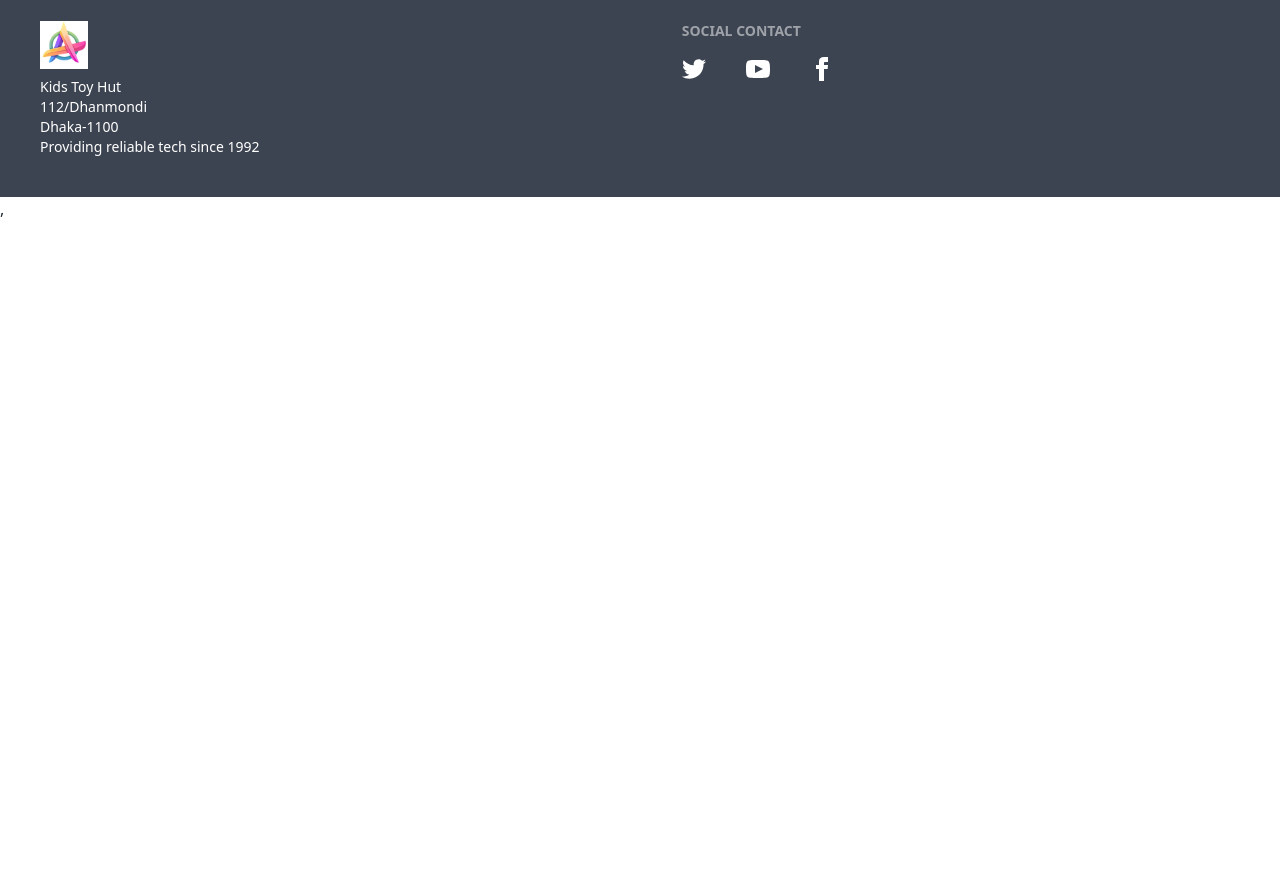
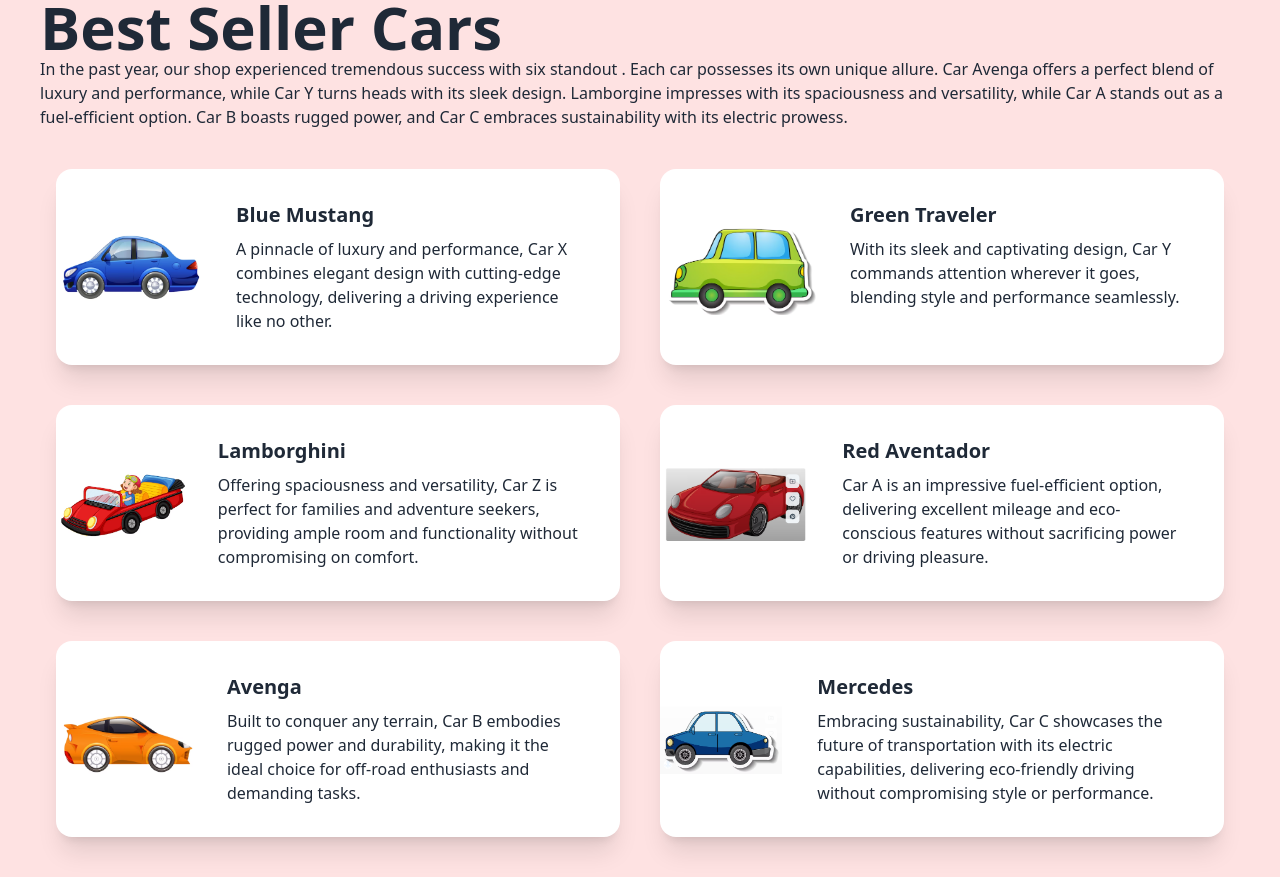
Before and after one commit to rrtechmart/kids-toy-hut-client, a React (Vite) app: page / in a window 1280 px wide. Shown: the part 1920-2797 px from the top of the page. Before the commit the page ends 2141 px from the top, so only its background shows below. Built offline with nearby package versions, Linux system fonts and the light colour scheme; no server answers.

Commit message:
I made some adjustment as per needed

```diff
--- a/src/page/Home/BestSeller.jsx
+++ b/src/page/Home/BestSeller.jsx
@@ -5,30 +5,72 @@ import bs4 from '../../assets/image/best seller/bs-4.png'
 import bs5 from '../../assets/image/best seller/bs-5.png'
 import bs6 from '../../assets/image/best seller/bs-6.png'
 
+
 const BestSeller = () => {
     return (
+        <div className='bg-red-100 p-10 rounded-lg mb-10'>
+
             <div>
+                <h1 className='text-6xl font-bold'>Best Seller Cars</h1>
+                <p>
+                    In the past year, our shop experienced tremendous success with six standout . Each car possesses its own unique allure. Car Avenga offers a perfect blend of luxury and performance, while Car Y turns heads with its sleek design. Lamborgine impresses with its spaciousness and versatility, while Car A stands out as a fuel-efficient option. Car B boasts rugged power, and Car C embraces sustainability with its electric prowess.
+                </p>
+            </div>
 
+            <div className='grid grid-cols-2 gap-10 px-4 py-10'>
                 <div className="card card-side bg-base-100 shadow-xl">
                     <figure><img src={bs1} alt="Movie" /></figure>
                     <div className="card-body">
-                    <h2 className="card-title">X</h2>
+                        <h2 className="card-title font-bold">  Blue Mustang</h2>
                         <p>A pinnacle of luxury and performance, Car X combines elegant design with cutting-edge technology, delivering a driving experience like no other.</p>
 
                     </div>
                 </div>
 
                 <div className="card card-side bg-base-100 shadow-xl">
-                <figure><img src={bs1} alt="Movie" /></figure>
+                    <figure><img src={bs2} alt="Movie" /></figure>
                     <div className="card-body">
-                    <h2 className="card-title">X</h2>
-                    <p>A pinnacle of luxury and performance, Car X combines elegant design with cutting-edge technology, delivering a driving experience like no other.</p>
+                        <h2 className="card-title font-bold"> Green Traveler</h2>
+                        <p>With its sleek and captivating design, Car Y commands attention wherever it goes, blending style and performance seamlessly.</p>
+
+                    </div>
+                </div>
+                <div className="card card-side bg-base-100 shadow-xl">
+                    <figure><img src={bs3} alt="Movie" /></figure>
+                    <div className="card-body">
+                        <h2 className="card-title font-bold"> Lamborghini </h2>
+                        <p>Offering spaciousness and versatility, Car Z is perfect for families and adventure seekers, providing ample room and functionality without compromising on comfort.</p>
+
+                    </div>
+                </div>
+                <div className="card card-side bg-base-100 shadow-xl">
+                    <figure><img src={bs4} alt="Movie" /></figure>
+                    <div className="card-body">
+                        <h2 className="card-title font-bold"> Red Aventador </h2>
+                        <p>Car A is an impressive fuel-efficient option, delivering excellent mileage and eco-conscious features without sacrificing power or driving pleasure.</p>
+
+                    </div>
+                </div>
+                <div className="card card-side bg-base-100 shadow-xl">
+                    <figure><img src={bs5} alt="Movie" /></figure>
+                    <div className="card-body">
+                        <h2 className="card-title font-bold"> Avenga </h2>
+                        <p>Built to conquer any terrain, Car B embodies rugged power and durability, making it the ideal choice for off-road enthusiasts and demanding tasks.</p>
+
+                    </div>
+                </div>
+                <div className="card card-side bg-base-100 shadow-xl">
+                    <figure><img src={bs6} alt="Movie" /></figure>
+                    <div className="card-body">
+                        <h2 className="card-title font-bold"> Mercedes </h2>
+                        <p>Embracing sustainability, Car C showcases the future of transportation with its electric capabilities, delivering eco-friendly driving without compromising style or performance.</p>
 
                     </div>
                 </div>
 
 
             </div>
+        </div>
     );
 };
 
--- a/src/page/Home/Home/Home.jsx
+++ b/src/page/Home/Home/Home.jsx
@@ -2,16 +2,19 @@ import { Outlet } from "react-router-dom";
 import Banner from "../Banner/Banner";
 import Gallery from "../Gallery/Gallery";
 import Toys from "../Toys/Toys";
+import BestSeller from "../BestSeller";
+import NewArrival from "../NewArrival";
 
 
 const Home = () => {
     return (
         <div>
-            <h1>This is home </h1>
             <Banner></Banner>
             <Outlet></Outlet>
             <Gallery></Gallery>
             <Toys></Toys>
+            <BestSeller></BestSeller>
+            <NewArrival></NewArrival>
 
         </div>
     );
--- /dev/null
+++ b/src/page/Home/NewArrival.jsx
@@ -0,0 +1,61 @@
+import na1 from '../../assets/image/new arrival/na-1.png';
+import na2 from '../../assets/image/new arrival/na-2.png';
+import na3 from '../../assets/image/new arrival/na-3.png';
+import na4 from '../../assets/image/new arrival/na-4.png';
+import na5 from '../../assets/image/new arrival/na-5.png';
+import na6 from '../../assets/image/new arrival/na-6.png';
+
+const NewArrival = () => {
+    return (
+        <div>
+            <div className='bg-blue-700 text-white rounded-lg p-10'>
+                <h1 className='text-6xl font-bold mb-6'>New Arrived Car With Limited Stock </h1>
+                <p className='text-lg'>
+                Introducing our newly arrived car, a marvel of modern engineering and innovation. This exceptional vehicle blends exquisite design with cutting-edge technology, creating an unparalleled driving experience. Its sleek and aerodynamic exterior turns heads, while the luxurious interior provides utmost comfort and advanced connectivity features. Equipped with state-of-the-art safety systems and powerful performance capabilities, this car effortlessly merges power and efficiency. With its intelligent features and intuitive controls, every journey becomes an adventure. Whether you crave exhilarating speed or desire a smooth and refined ride, this newly arrived car is ready to redefine your driving experience and leave an indelible impression on the road.
+                </p>
+            </div>
+            <div className='grid grid-cols-3 gap-10'>
+                <div className="card w-96 bg-base-100 shadow-xl">
+                    <figure><img src= {na1} alt="Shoes" /></figure>
+                    <div className="card-body">
+                        <p>Its newly arrived which is more attractive at this moment</p>
+                    </div>
+                </div>
+                <div className="card w-96 bg-base-100 shadow-xl">
+                    <figure><img src= {na2} alt="Shoes" /></figure>
+                    <div className="card-body">
+                        <p>Its newly arrived which is more attractive at this moment</p>
+                    </div>
+                </div>
+                <div className="card w-96 bg-base-100 shadow-xl">
+                    <figure><img src= {na3} alt="Shoes" /></figure>
+                    <div className="card-body">
+                        <p>Its newly arrived which is more attractive at this moment</p>
+                    </div>
+                </div>
+                <div className="card w-96 bg-base-100 shadow-xl">
+                    <figure><img src= {na4} alt="Shoes" /></figure>
+                    <div className="card-body">
+                        <p>Its newly arrived which is more attractive at this moment</p>
+                    </div>
+                </div>
+
+                <div className="card w-96 bg-base-100 shadow-xl">
+                    <figure><img src= {na5} alt="Shoes" /></figure>
+                    <div className="card-body">
+                        <p>Its newly arrived which is more attractive at this moment</p>
+                    </div>
+                </div>
+                <div className="card w-96 bg-base-100 shadow-xl">
+                    <figure><img src= {na6} alt="Shoes" /></figure>
+                    <div className="card-body">
+                        <p>Its newly arrived which is more attractive at this moment</p>
+                    </div>
+                </div>
+            </div>
+
+        </div>
+    );
+};
+
+export default NewArrival;
--- a/src/page/MyToys/MyToysRow.jsx
+++ b/src/page/MyToys/MyToysRow.jsx
@@ -1,9 +1,11 @@
-import React from 'react';
+
 import { Link } from 'react-router-dom';
 
-const MyToysRow = ({ mayToy }) => {
-    // console.log(mayToy);
-    const { toyName, price, sellerName, _id, quantity, details} = mayToy
+const MyToysRow = ({ myToy, handleDelete }) => {
+    const { toyName, price, sellerName, _id, quantity, details} = myToy
+
+
+
     return (
         <tr>
 
@@ -17,11 +19,11 @@ const MyToysRow = ({ mayToy }) => {
                 <Link to={`/updateMyToys/${_id}`} className="btn btn-primary btn-xs"> Update </Link>
             </th>
 
-            {/* <th>
+            <th>
                 <button onClick={() => handleDelete(_id)} className="btn btn-circle">
                     <svg xmlns="http://www.w3.org/2000/svg" className="h-3 w-3" fill="none" viewBox="0 0 24 24" stroke="currentColor"><path strokeLinecap="round" strokeLinejoin="round" strokeWidth="2" d="M6 18L18 6M6 6l12 12" /></svg>
                 </button>
-            </th> */}
+            </th>
         </tr>
     );
 };
--- a/src/page/ToyDetails/ToyDetailsCard.jsx
+++ b/src/page/ToyDetails/ToyDetailsCard.jsx
@@ -1,13 +1,14 @@
 
 
 const ToyDetailsCard = ({ toyDetail }) => {
-    const { image, toyName, price, quantity } = toyDetail
+    const { image, toyName, price, rating, quantity } = toyDetail
     return (
         <div className="card w-96 bg-base-100 shadow-xl">
             <figure><img src={image} alt="Shoes" /></figure>
             <div className="card-body">
                 <h2 className="card-title">{toyName}</h2>
                 <p> Price: {price} </p>
+                <p>Rating: {toyDetail ?.rating} </p>
                 <p> Available Quantity: {quantity} </p>
                 <div className="card-actions justify-end">
                     <button className="btn btn-primary">Buy Now</button>
```
Also changed, not shown: src/page/MyToys/MyToys.jsx (+35 -11 lines). Lines whose indentation alone changed are shown as unchanged.
